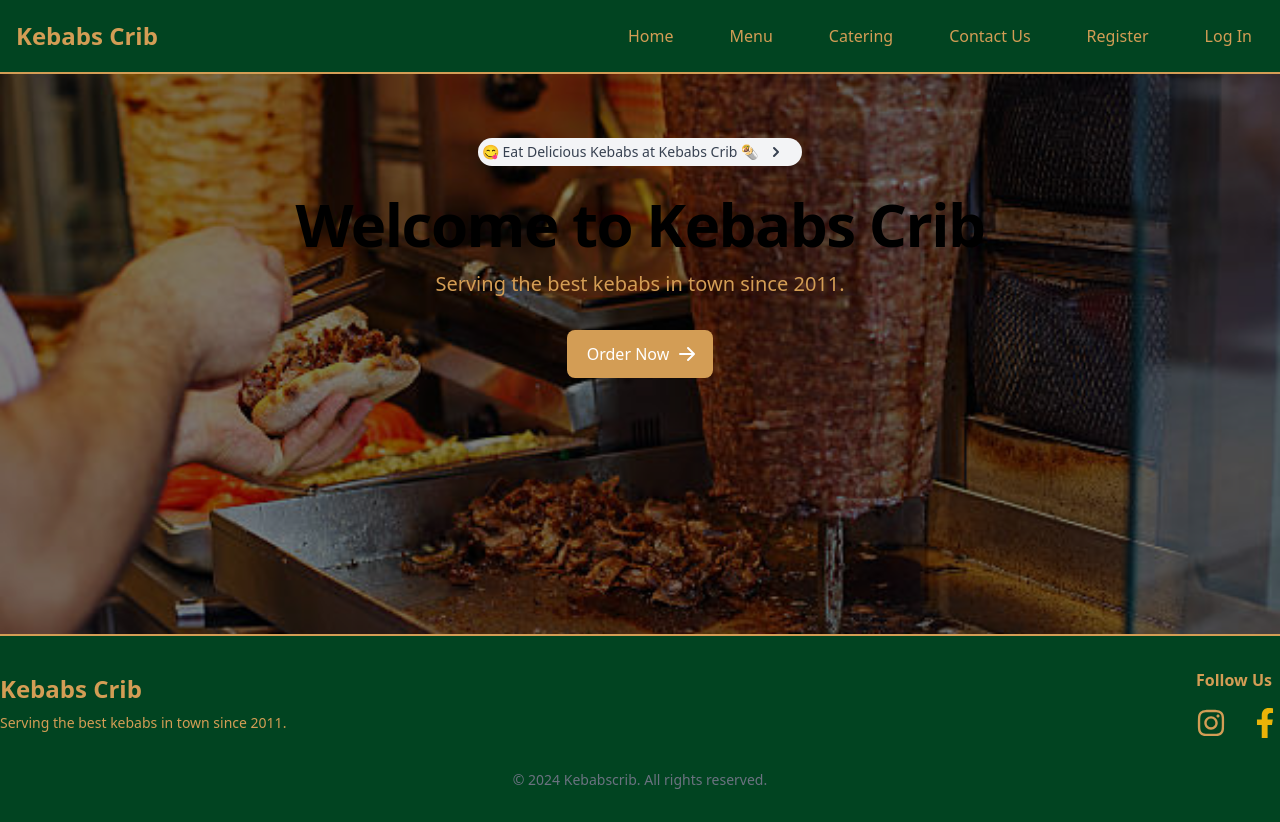
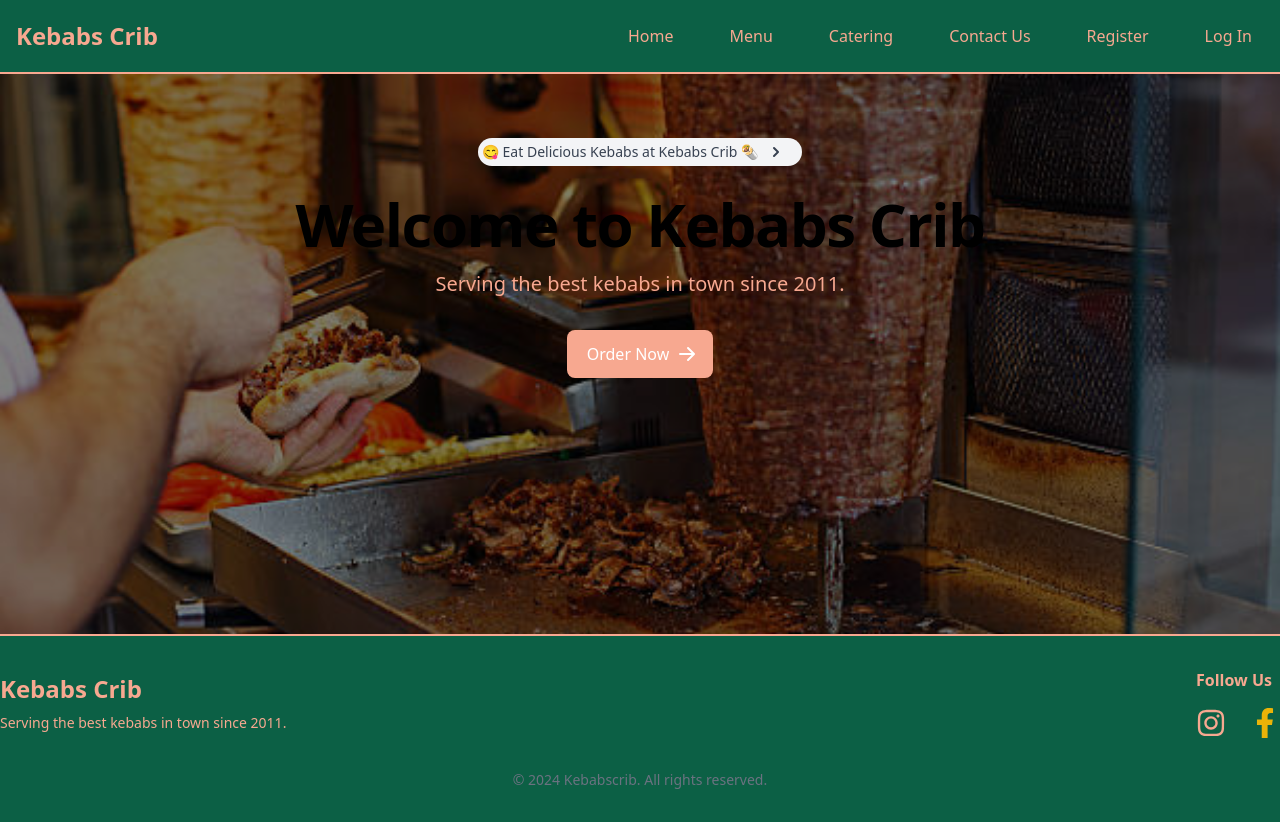
Before and after one commit to RaheemKhan0/Kebabscrib, a Next.js app: page / in a window 1280 px wide. Built offline with nearby package versions, Linux system fonts and the light colour scheme.

Commit message:
Tailwind css color changes

```diff
--- a/tailwind.config.js
+++ b/tailwind.config.js
@@ -8,8 +8,8 @@ module.exports = {
   theme: {
     extend: {
       colors: {
-        KebabGreen: "#014421",
-        KebabGold: "#D39D55"
+        KebabGreen: "#0C6045",
+        KebabGold: "#F7A890"
       },
     },
   },
```
